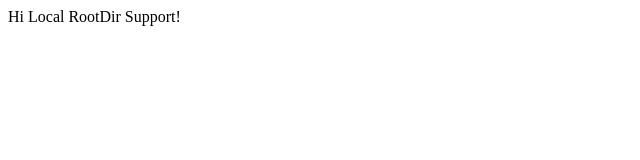
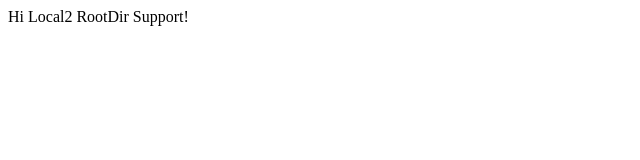
Before and after one commit to joshi4/api-rewrite, a plain HTML site: page static/index.html in a window 1280 px wide. Shown: the full height of the page, 0-640 px from the left. Drawn offline with Linux system fonts and the light colour scheme.

```diff
--- a/static/index.html
+++ b/static/index.html
@@ -1,5 +1,5 @@
 <html>
   <body>
-    <div> Hi Local RootDir Support! </div>
+    <div> Hi Local2 RootDir Support! </div>
   </body>
 </html>
```
